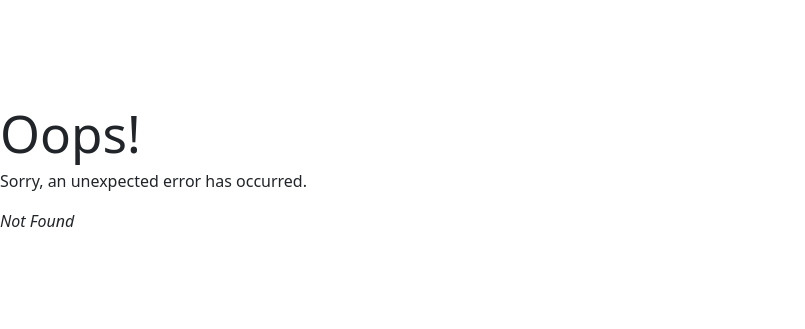
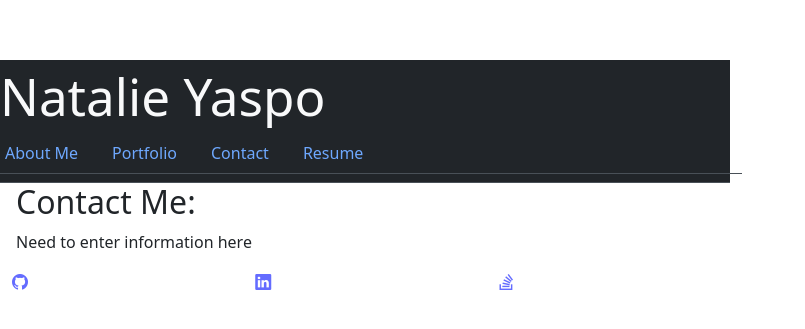
Before and after one commit to NatalieYaspo/Natalie-Yaspo-Portfolio, a React (Vite) app: page /contact in a window 1280 px wide. Before the commit this address had no page. Shown: the part 223-552 px from the top of the page, without its empty margins (0-805 px from the left). Built offline with nearby package versions, Linux system fonts and the light colour scheme.

Commit message:
all pages show up with header and footer

```diff
--- a/src/components/NavTabs.jsx
+++ b/src/components/NavTabs.jsx
@@ -19,11 +19,11 @@
       </li>
       <li className="nav-item">
         <Link
-          to="/Blog"
-          // Check to see if the currentPage is `Blog`, and if so we use the active link class from bootstrap. Otherwise, we set it to a normal nav-link
-          className={currentPage === '/Blog' ? 'nav-link active' : 'nav-link'}
+          to="/Portfolio"
+          // Check to see if the currentPage is `Portfolio`, and if so we use the active link class from bootstrap. Otherwise, we set it to a normal nav-link
+          className={currentPage === '/Portfolio' ? 'nav-link active' : 'nav-link'}
         >
-          Blog
+          Portfolio
         </Link>
       </li>
       <li className="nav-item">
@@ -35,6 +35,15 @@
           Contact
         </Link>
       </li>
+      <li className="nav-item">
+        <Link
+          to="/Resume"
+          // Check to see if the currentPage is `Resume`, and if so we use the active link class from bootstrap. Otherwise, we set it to a normal nav-link
+          className={currentPage === '/Resume' ? 'nav-link active' : 'nav-link'}
+        >
+          Resume
+        </Link>
+      </li>
     </ul>
   );
 }
--- /dev/null
+++ b/src/pages/ContactPage.jsx
@@ -0,0 +1,10 @@
+export default function Contact() {
+    return (
+      <div>
+        <h2>Contact Me:</h2>
+        <p>
+          Need to enter information here
+        </p>
+      </div>
+    );
+  }
--- /dev/null
+++ b/src/pages/PortfolioPage.jsx
@@ -0,0 +1,10 @@
+export default function Portfolio() {
+    return (
+      <div>
+        <h2>Portfolio:</h2>
+        <p>
+          Need to enter information here
+        </p>
+      </div>
+    );
+  }
--- /dev/null
+++ b/src/pages/ResumePage.jsx
@@ -0,0 +1,10 @@
+export default function Resume() {
+    return (
+      <div>
+        <h2>Resume:</h2>
+        <p>
+          Need to enter information here
+        </p>
+      </div>
+    );
+  }
```
Also changed, not shown: src/main.jsx (+15 -5 lines).
